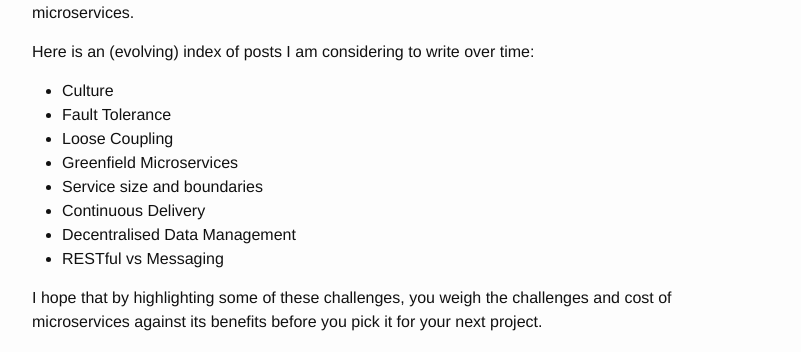
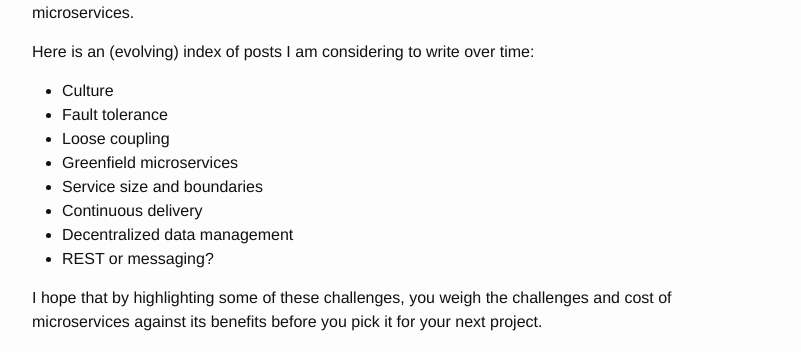
Before and after one commit to MehdiK/mehdik.github.io, a Jekyll site: the page built from _posts/2015-08-05-microservices-lessons.md, in a window 1280 px wide. Shown: the part 1108-1460 px from the top of the page, without its empty margins (238-1039 px from the left). Built offline with Jekyll 4.4.1, drawn with Linux system fonts in a browser that asks for light colours; nearby versions of some CDN libraries; comment, search, counter and statistics services are not loaded.

Commit message:
minor clean up

```diff
--- a/_posts/2015-08-05-microservices-lessons.md
+++ b/_posts/2015-08-05-microservices-lessons.md
@@ -26,13 +26,13 @@ I love microservices and distributed systems and that's my main expertise - what
 Here is an (evolving) index of posts I am considering to write over time:
 
   - Culture
-  - Fault Tolerance
-  - Loose Coupling
-  - Greenfield Microservices
+  - Fault tolerance
+  - Loose coupling
+  - Greenfield microservices
   - Service size and boundaries
-  - Continuous Delivery
-  - Decentralised Data Management
-  - RESTful vs Messaging
+  - Continuous delivery
+  - Decentralized data management
+  - REST or messaging?
 
 I hope that by highlighting some of these challenges, you weigh the challenges and cost of microservices against its benefits before you pick it for your next project.
 
```
Also changed, not shown: greatest-hits.md (+1 -13 lines), presentations.md (+1 -0 lines).
